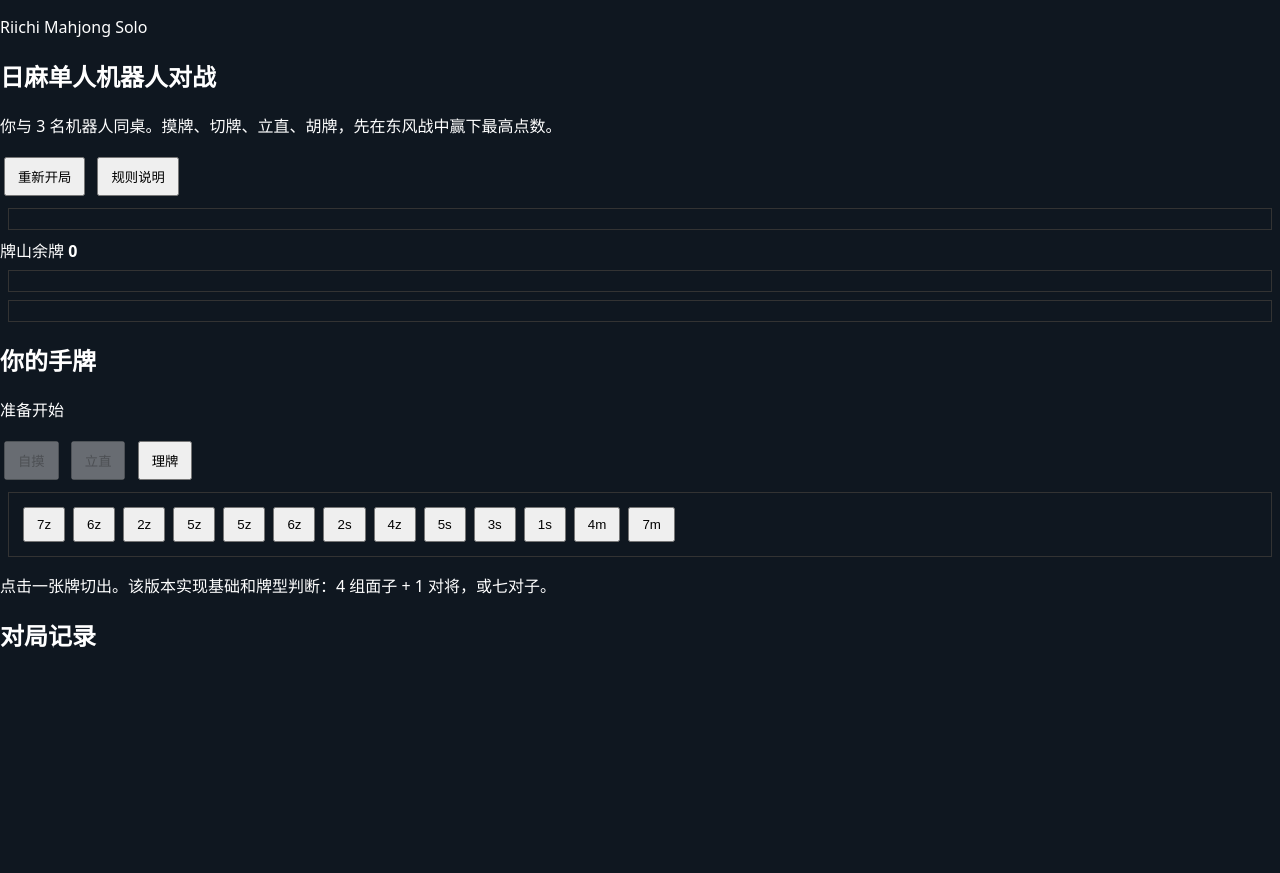
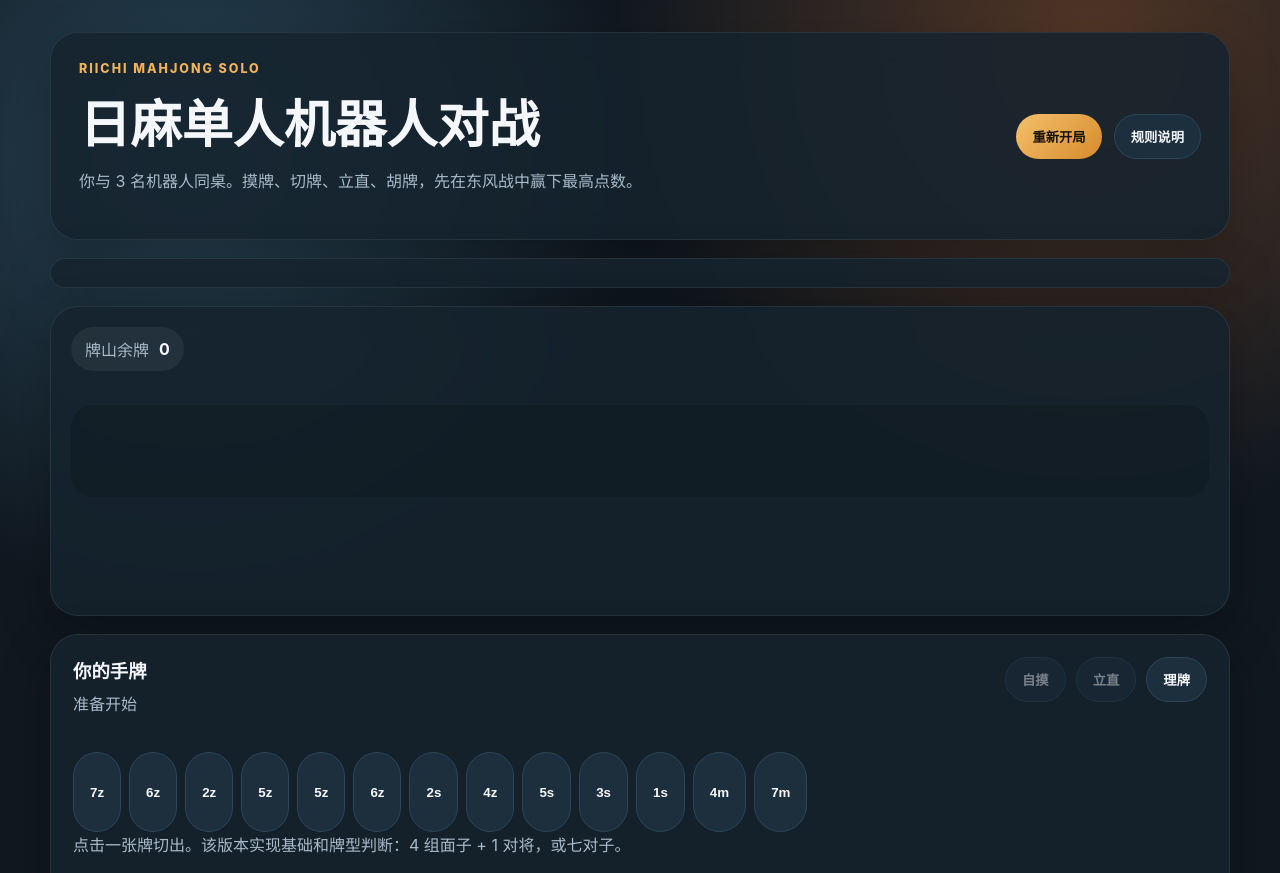
Before and after one commit to Meicnon/riichi-mahjong, a plain HTML site: page index.html in a window 1280 px wide. Shown: the top 873 px of the page. Before the commit the page ends 800 px from the top, so only its background shows below. Drawn offline with Linux system fonts and the light colour scheme.

Commit message:
Restore full game styles

```diff
--- a/styles.css
+++ b/styles.css
@@ -1,5 +1,206 @@
-/* simplified styles for riichi mahjong */
-body { margin:0; font-family: system-ui; background:#0f1720; color:#fff; }
-button { padding:8px 12px; margin:4px; }
-#scoreboard, #opponents, #river, #hand { padding:10px; border:1px solid #333; margin:8px; }
-.tile { display:inline-block; padding:6px; background:#eee; color:#000; margin:2px; border-radius:4px; }
+:root {
+  color-scheme: dark;
+  --bg: #101820;
+  --card: #16232e;
+  --card-soft: #1d2f3d;
+  --border: #2c4657;
+  --text: #f4f7fb;
+  --muted: #a9bac8;
+  --accent: #f0b35a;
+  --danger: #ee6d6d;
+  --success: #7ed992;
+  --tile: #f7f0e4;
+  --tile-text: #1f2a34;
+  --shadow: 0 18px 50px rgb(0 0 0 / 0.25);
+  font-family: Inter, ui-sans-serif, system-ui, -apple-system, BlinkMacSystemFont, "Segoe UI", sans-serif;
+}
+
+* { box-sizing: border-box; }
+
+body {
+  margin: 0;
+  min-height: 100vh;
+  background:
+    radial-gradient(circle at 15% 15%, rgb(44 76 94 / 0.85), transparent 28rem),
+    radial-gradient(circle at 85% 5%, rgb(105 65 40 / 0.75), transparent 30rem),
+    var(--bg);
+  color: var(--text);
+}
+
+button {
+  border: 1px solid var(--border);
+  border-radius: 999px;
+  background: var(--card-soft);
+  color: var(--text);
+  padding: 0.75rem 1rem;
+  font-weight: 700;
+  cursor: pointer;
+  transition: transform 0.16s ease, border-color 0.16s ease, opacity 0.16s ease;
+}
+
+button:hover:not(:disabled) { transform: translateY(-1px); border-color: var(--accent); }
+button:disabled { cursor: not-allowed; opacity: 0.45; }
+button.primary { background: linear-gradient(135deg, #f5c06c, #d68b2c); color: #18120a; border: none; }
+
+.app {
+  width: min(1180px, calc(100vw - 32px));
+  margin: 0 auto;
+  padding: 32px 0 56px;
+}
+
+.hero,
+.player-panel,
+.log-card,
+.scoreboard,
+.table {
+  border: 1px solid rgb(255 255 255 / 0.08);
+  border-radius: 28px;
+  background: rgb(22 35 46 / 0.86);
+  box-shadow: var(--shadow);
+  backdrop-filter: blur(14px);
+}
+
+.hero {
+  display: flex;
+  justify-content: space-between;
+  gap: 24px;
+  padding: 28px;
+  align-items: center;
+}
+
+.eyebrow {
+  color: var(--accent);
+  text-transform: uppercase;
+  letter-spacing: 0.16em;
+  font-size: 0.78rem;
+  font-weight: 800;
+  margin: 0 0 8px;
+}
+
+h1, h2, p { margin-top: 0; }
+h1 { font-size: clamp(2rem, 4vw, 4rem); margin-bottom: 10px; }
+h2 { font-size: 1.15rem; margin-bottom: 8px; }
+.subtitle, .hint, #statusText { color: var(--muted); line-height: 1.7; }
+.hero-actions { display: flex; gap: 12px; flex-wrap: wrap; justify-content: flex-end; }
+
+.scoreboard {
+  margin-top: 18px;
+  display: grid;
+  grid-template-columns: repeat(4, minmax(0, 1fr));
+  gap: 12px;
+  padding: 14px;
+}
+
+.score {
+  border-radius: 20px;
+  background: rgb(255 255 255 / 0.045);
+  padding: 16px;
+  border: 1px solid rgb(255 255 255 / 0.06);
+}
+
+.score.active { outline: 2px solid var(--accent); }
+.score .name { color: var(--muted); font-size: 0.9rem; }
+.score .points { display: block; font-size: 1.6rem; font-weight: 900; margin-top: 4px; }
+.score .badge { display: inline-block; margin-top: 8px; color: #101820; background: var(--accent); border-radius: 999px; padding: 2px 8px; font-size: 0.72rem; font-weight: 800; }
+
+.table {
+  margin-top: 18px;
+  padding: 20px;
+  min-height: 310px;
+}
+
+.wall-card {
+  display: inline-flex;
+  gap: 10px;
+  align-items: center;
+  padding: 10px 14px;
+  border-radius: 999px;
+  background: rgb(255 255 255 / 0.06);
+  color: var(--muted);
+}
+.wall-card strong { color: var(--text); }
+
+.opponents {
+  display: grid;
+  grid-template-columns: repeat(3, minmax(0, 1fr));
+  gap: 14px;
+  margin-top: 16px;
+}
+
+.opponent {
+  min-height: 110px;
+  border: 1px solid rgb(255 255 255 / 0.06);
+  border-radius: 22px;
+  background: rgb(255 255 255 / 0.035);
+  padding: 14px;
+}
+.opponent-title { display: flex; justify-content: space-between; color: var(--muted); margin-bottom: 12px; }
+.back-tiles { display: flex; flex-wrap: wrap; gap: 3px; }
+.back-tile { width: 18px; height: 28px; border-radius: 5px; background: linear-gradient(135deg, #1c6b78, #0f3f4d); border: 1px solid rgb(255 255 255 / 0.12); }
+
+.river {
+  margin-top: 18px;
+  min-height: 92px;
+  padding: 14px;
+  border-radius: 22px;
+  background: rgb(0 0 0 / 0.15);
+  display: flex;
+  flex-wrap: wrap;
+  align-content: flex-start;
+  gap: 6px;
+}
+
+.player-panel { margin-top: 18px; padding: 22px; }
+.panel-header { display: flex; justify-content: space-between; gap: 16px; align-items: flex-start; }
+.actions { display: flex; gap: 10px; flex-wrap: wrap; justify-content: flex-end; }
+.hand { display: flex; gap: 8px; flex-wrap: wrap; margin-top: 18px; min-height: 80px; }
+
+.tile {
+  width: 48px;
+  height: 66px;
+  border-radius: 10px;
+  background: linear-gradient(180deg, #fff8ea, var(--tile));
+  color: var(--tile-text);
+  border: 1px solid #d7ccb9;
+  box-shadow: 0 8px 0 #c8bba5, 0 12px 18px rgb(0 0 0 / 0.22);
+  display: grid;
+  place-items: center;
+  font-size: 1.2rem;
+  font-weight: 900;
+  user-select: none;
+}
+.tile.clickable { cursor: pointer; }
+.tile.clickable:hover { transform: translateY(-8px); }
+.tile.drawn { outline: 3px solid var(--accent); }
+.tile.honor { color: #202020; }
+.tile.man { color: #bb2835; }
+.tile.pin { color: #265fbb; }
+.tile.sou { color: #1a8a4a; }
+.tile.small { width: 35px; height: 48px; font-size: 0.9rem; border-radius: 8px; box-shadow: 0 5px 0 #c8bba5; }
+.tile.from-bot { opacity: 0.95; }
+
+.log-card { margin-top: 18px; padding: 22px; }
+.log { margin: 0; padding-left: 1.4rem; color: var(--muted); line-height: 1.7; max-height: 220px; overflow: auto; }
+.log strong { color: var(--text); }
+.win { color: var(--success); }
+.warn { color: var(--accent); }
+.danger { color: var(--danger); }
+
+dialog {
+  width: min(620px, calc(100vw - 28px));
+  border: 1px solid var(--border);
+  border-radius: 24px;
+  color: var(--text);
+  background: var(--card);
+  box-shadow: var(--shadow);
+  padding: 24px;
+}
+dialog::backdrop { background: rgb(0 0 0 / 0.65); }
+dialog li { margin: 8px 0; color: var(--muted); }
+
+@media (max-width: 820px) {
+  .hero, .panel-header { flex-direction: column; }
+  .scoreboard, .opponents { grid-template-columns: 1fr; }
+  .hero-actions, .actions { justify-content: flex-start; }
+  .tile { width: 42px; height: 58px; }
+}
```
